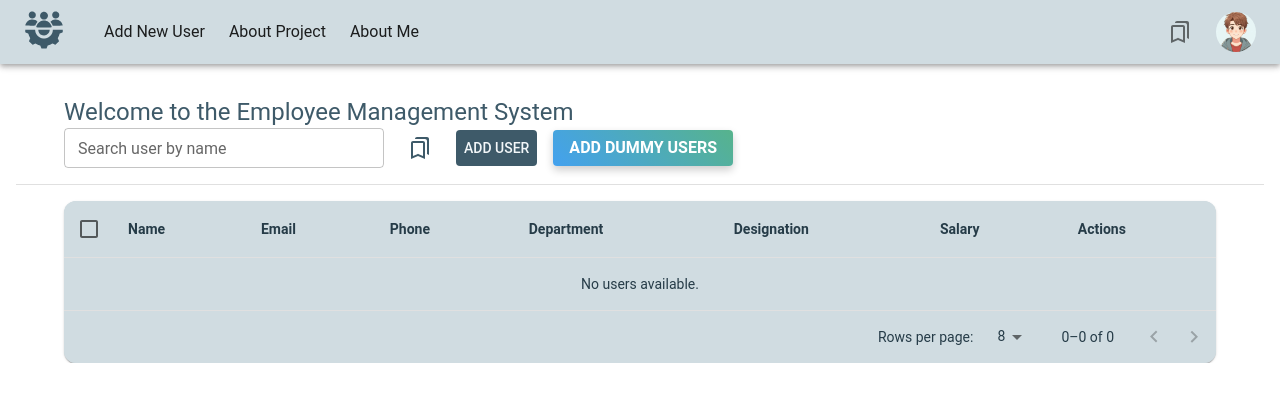
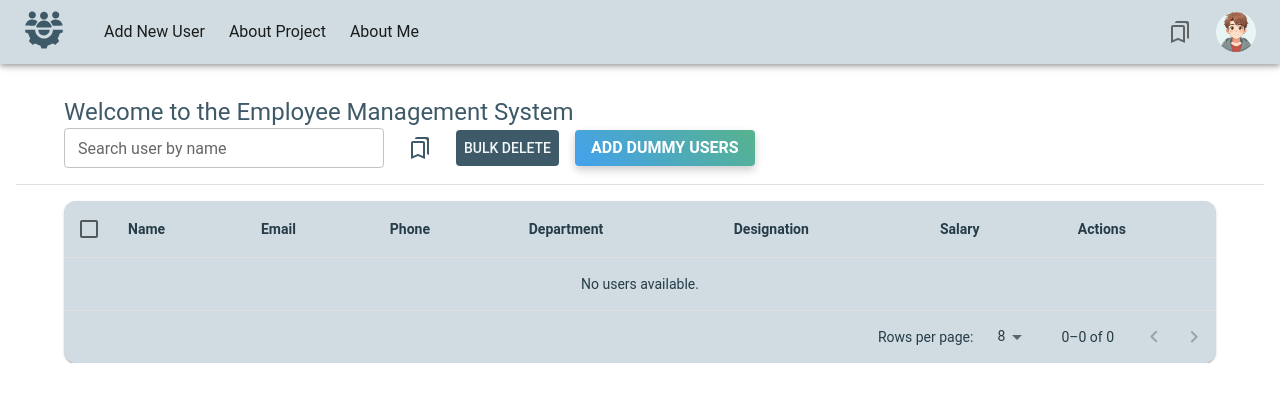
Before and after one commit to Saurabh-Galgale/employee-management-nextjs-frontend, a Next.js app: page / in a window 1280 px wide. Shown: the top 402 px of the page. Built offline with nearby package versions, Linux system fonts and the light colour scheme.

Commit message:
Added Bulk delete user

```diff
--- a/src/app/page.tsx
+++ b/src/app/page.tsx
@@ -91,6 +91,21 @@ export default function Page() {
     );
     setUsers(updatedUsers);
     setFavUserInLocalStorage(updatedUsers);
+  };
+
+  const handleBulkDelete = () => {
+    if (
+      confirm(
+        "Selected users will be deleted permanently, are you sure you want to delete selected users?"
+      ) == true
+    ) {
+      const updatedUsers = users.filter(
+        (user) => !selectedUsers.includes(user.id)
+      );
+      setSelectedUsers([]);
+      setUsers(updatedUsers);
+      localStorage.setItem("users", JSON.stringify(updatedUsers));
+    }
   };
 
   const handleDelete = (index: number) => {
@@ -228,11 +243,13 @@ export default function Page() {
               )}
             </IconButton>
           </Tooltip>
-          <Link href={"/users"} passHref>
-            <Button size="medium" sx={{ marginRight: 2 }}>
-              Add User
-            </Button>
-          </Link>
+          <Button
+            size="medium"
+            sx={{ marginRight: 2 }}
+            onClick={handleBulkDelete}
+          >
+            Bulk Delete
+          </Button>
           <Button
             size="medium"
             onClick={addMockUsers}
```
